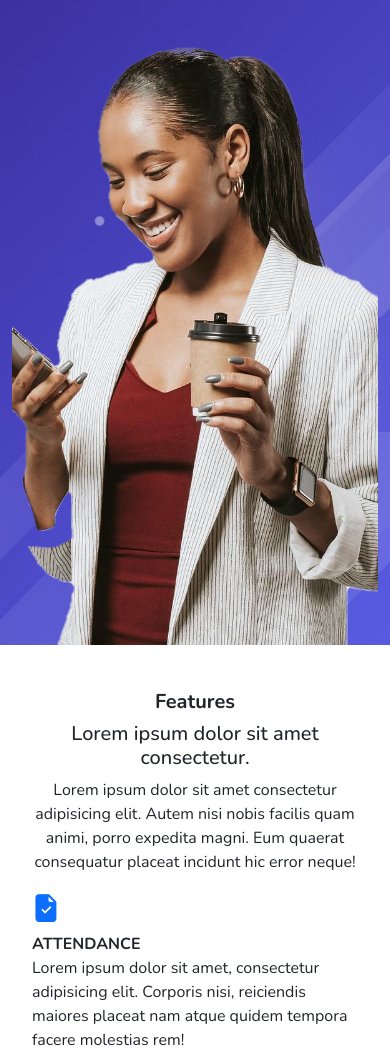
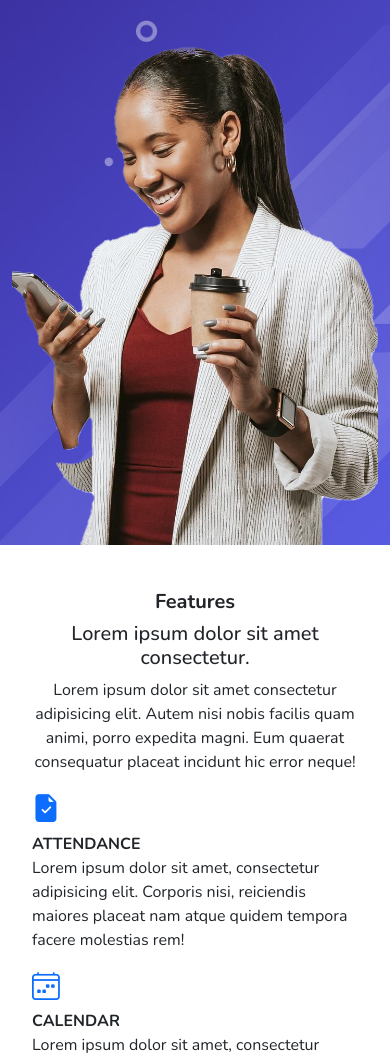
Before and after one commit to abdulmalikbuba/attendantwebsite, a plain HTML site: page index.html in a window 390 px wide. Shown: the part 392-1453 px from the top of the page. Drawn offline with nearby package versions, Linux system fonts and the light colour scheme.

Commit message:
css update

```diff
--- a/css/style.css
+++ b/css/style.css
@@ -181,7 +181,7 @@ body{
         padding-top: 20px;
     }
     .welcome-image img{
-        height: 600px;
+        height: 500px;
         width: 100%;
         object-fit: contain;
     }
@@ -201,7 +201,7 @@ body{
         padding-top: 20px;
     }
     .welcome-image img{
-        height: 600px;
+        height: 500px;
         width: 100%;
         object-fit: cover;
     }
@@ -220,7 +220,7 @@ body{
         padding-top: 20px;
     }
     .welcome-image img{
-        height: 600px;
+        height: 500px;
         width: 100%;
         object-fit: cover;
     }
```
